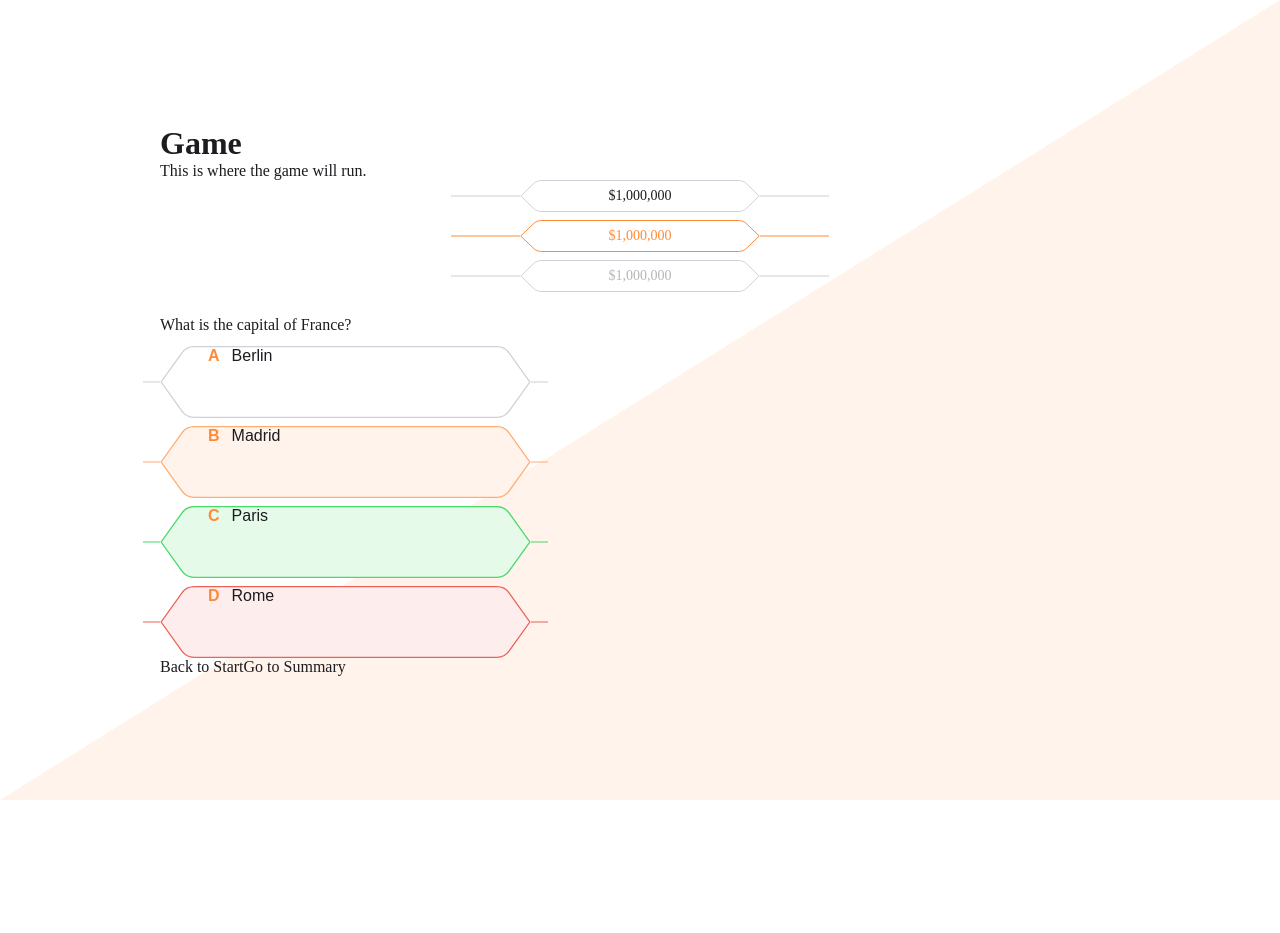
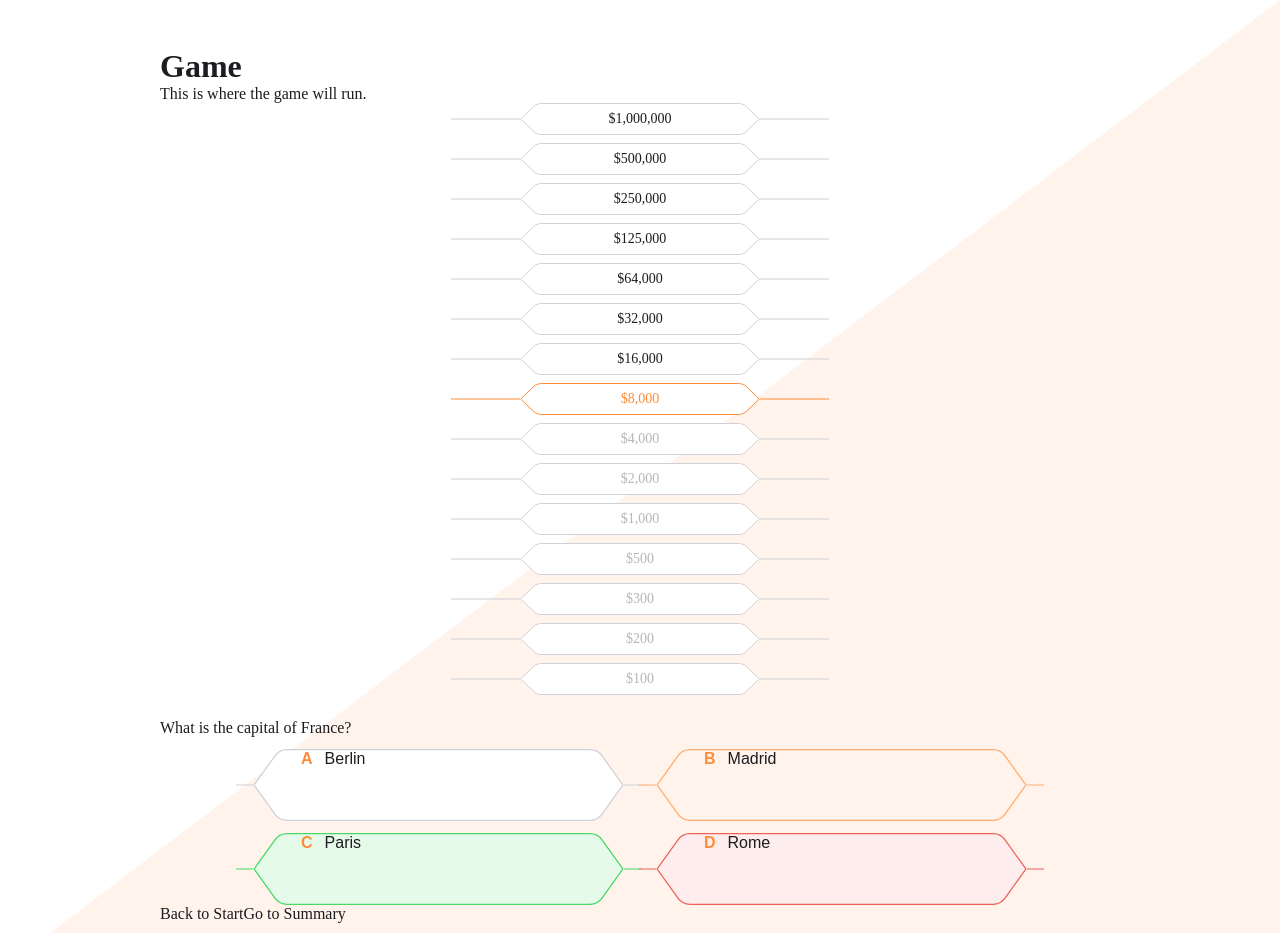
Before and after one commit to romasaldan/become-a-millionaire-test, a Next.js app: page /game in a window 1280 px wide. Shown: the top 933 px of the page. Before the commit the page ends 800 px from the top, so only its background shows below. Built offline with nearby package versions, Linux system fonts and the light colour scheme.

Commit message:
added sectionsfor game page

```diff
--- a/app/game/page.tsx
+++ b/app/game/page.tsx
@@ -1,9 +1,24 @@
 import Link from "next/link";
-import { OptionChip } from "../../libs/components/OptionChip";
-import { QuestionLevelChip } from "../../libs/components/QuestionLevelChip";
+import { GameStateLadder } from "../../libs/components/GameStateLadder";
+import { OptionsList } from "../../libs/components/OptionsList";
 import styles from "../page.module.css";
 
 export default function GamePage() {
+  const sampleOptions = [
+    { id: "A", text: "Berlin", state: "inactive" as const },
+    { id: "B", text: "Madrid", state: "selected" as const },
+    { id: "C", text: "Paris", state: "correct" as const },
+    { id: "D", text: "Rome", state: "wrong" as const },
+  ];
+
+  // Example rewards and current question index, using the same
+  // reward values as in the sample game-config.json.
+  const sampleRewards = [
+    100, 200, 300, 500, 1000, 2000, 4000, 8000, 16000, 32000, 64000, 125000,
+    250000, 500000, 1000000,
+  ];
+  const currentQuestionIndex = 7;
+
   return (
     <div className={styles.page}>
       <main className={styles.main}>
@@ -12,37 +27,19 @@ export default function GamePage() {
           <p>This is where the game will run.</p>
         </div>
 
-        <section aria-label="Sample question progress" style={{ marginBottom: 24 }}>
-          <div
-            style={{
-              display: "flex",
-              flexDirection: "column",
-              alignItems: "center",
-              gap: 8,
-            }}
-          >
-            <QuestionLevelChip state="answered">$1,000,000</QuestionLevelChip>
-            <QuestionLevelChip state="current">$1,000,000</QuestionLevelChip>
-            <QuestionLevelChip state="future">$1,000,000</QuestionLevelChip>
-          </div>
+        <section
+          aria-label="Sample question progress"
+          style={{ marginBottom: 24 }}
+        >
+          <GameStateLadder
+            rewards={sampleRewards}
+            currentQuestionIndex={currentQuestionIndex}
+          />
         </section>
 
         <section aria-label="Sample question">
           <p style={{ marginBottom: 12 }}>What is the capital of France?</p>
-          <div style={{ display: "flex", flexDirection: "column", gap: 8 }}>
-            <OptionChip label="A" state="inactive">
-              Berlin
-            </OptionChip>
-            <OptionChip label="B" state="selected">
-              Madrid
-            </OptionChip>
-            <OptionChip label="C" state="correct">
-              Paris
-            </OptionChip>
-            <OptionChip label="D" state="wrong">
-              Rome
-            </OptionChip>
-          </div>
+          <OptionsList options={sampleOptions} />
         </section>
 
         <div className={styles.ctas}>
--- /dev/null
+++ b/libs/components/GameStateLadder/index.module.css
@@ -0,0 +1,6 @@
+.container {
+  display: flex;
+  flex-direction: column;
+  align-items: center;
+  gap: 8px;
+}
--- /dev/null
+++ b/libs/components/GameStateLadder/index.tsx
@@ -0,0 +1,36 @@
+import type { HTMLAttributes } from "react";
+
+import { QuestionLevelChip, QuestionLevelState } from "../QuestionLevelChip";
+import styles from "./index.module.css";
+
+export type GameStateLadderProps = {
+  rewards: number[];
+  currentQuestionIndex: number;
+} & HTMLAttributes<HTMLDivElement>;
+
+export const MAP_VALUE_TO_STATE: Record<string, QuestionLevelState> = {
+  "-1": "future",
+  0: "current",
+  1: "answered",
+};
+
+export function GameStateLadder(props: GameStateLadderProps) {
+  const { rewards, currentQuestionIndex, ...rest } = props;
+  const displayRewards = [...rewards].reverse();
+
+  return (
+    <div className={styles.container} {...rest}>
+      {displayRewards.map((reward, questionIndex) => {
+        const state =
+          MAP_VALUE_TO_STATE[Math.sign(currentQuestionIndex - questionIndex)];
+
+        return (
+          <QuestionLevelChip key={questionIndex} state={state}>
+            {"$"}
+            {reward.toLocaleString()}
+          </QuestionLevelChip>
+        );
+      })}
+    </div>
+  );
+}
--- /dev/null
+++ b/libs/components/OptionsList/index.module.css
@@ -0,0 +1,27 @@
+.optionsList {
+  display: flex;
+  flex-direction: column;
+  align-items: center;
+  gap: 8px;
+  width: 100%;
+}
+
+.optionWrapper {
+  width: 100%;
+  display: flex;
+  justify-content: center;
+}
+
+@media (min-width: 768px) {
+  .optionsList {
+    display: grid;
+    grid-template-columns: repeat(2, minmax(0, auto));
+    justify-content: center;
+    column-gap: 32px;
+    row-gap: 12px;
+  }
+
+  .optionWrapper {
+    justify-content: center;
+  }
+}
--- /dev/null
+++ b/libs/components/OptionsList/index.tsx
@@ -0,0 +1,47 @@
+"use client";
+
+import classNames from "classnames";
+import type { HTMLAttributes } from "react";
+
+import { OptionChip, type OptionState } from "../OptionChip";
+import styles from "./index.module.css";
+
+export type OptionListItem = {
+  id: string;
+  text: string;
+  state?: OptionState;
+  disabled?: boolean;
+};
+
+export type OptionsListProps = {
+  options: OptionListItem[];
+  onOptionClick?: (id: string) => void;
+  className?: string;
+} & HTMLAttributes<HTMLDivElement>;
+
+export function OptionsList(props: OptionsListProps) {
+  const { options, onOptionClick, className, ...restProps } = props;
+
+  return (
+    <div
+      className={classNames(styles.optionsList, className)}
+      {...restProps}
+      aria-label={props["aria-label"] ?? "Answer options"}
+    >
+      {options.map((option) => (
+        <div key={option.id} className={styles.optionWrapper}>
+          <OptionChip
+            label={option.id}
+            state={option.state}
+            disabled={option.disabled}
+            onClick={
+              onOptionClick ? () => onOptionClick(option.id) : undefined
+            }
+          >
+            {option.text}
+          </OptionChip>
+        </div>
+      ))}
+    </div>
+  );
+}
```
